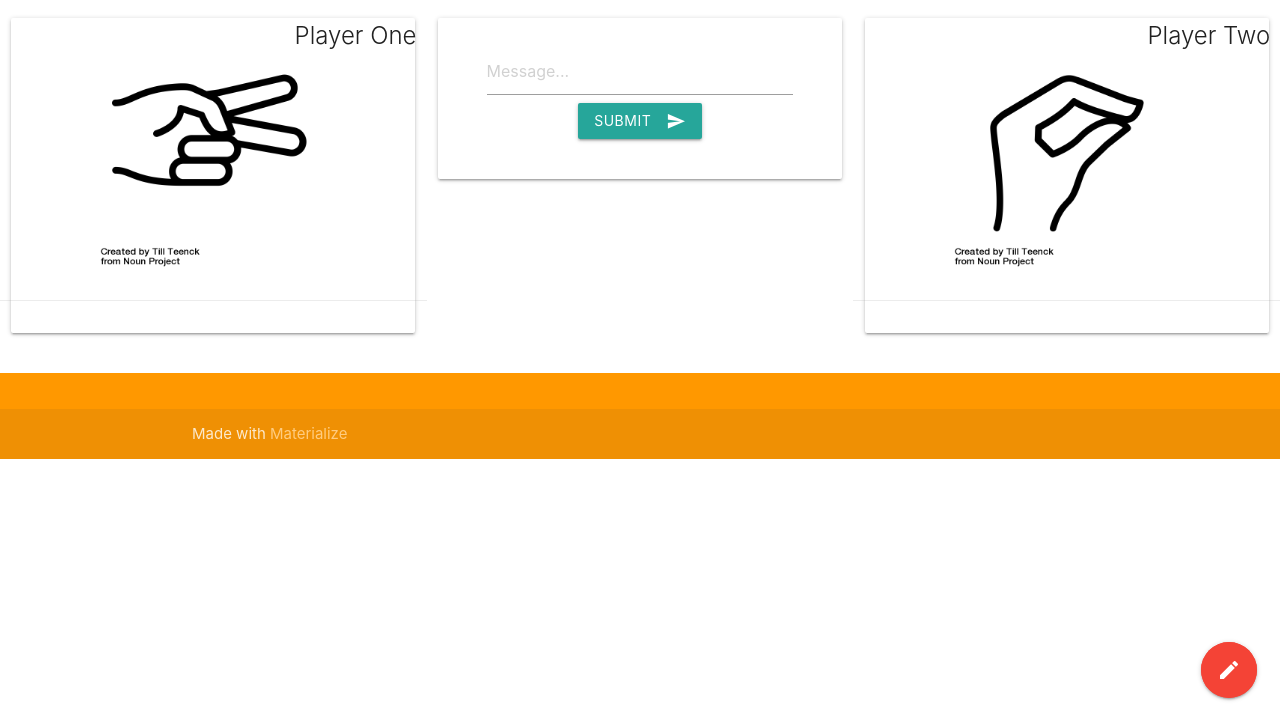
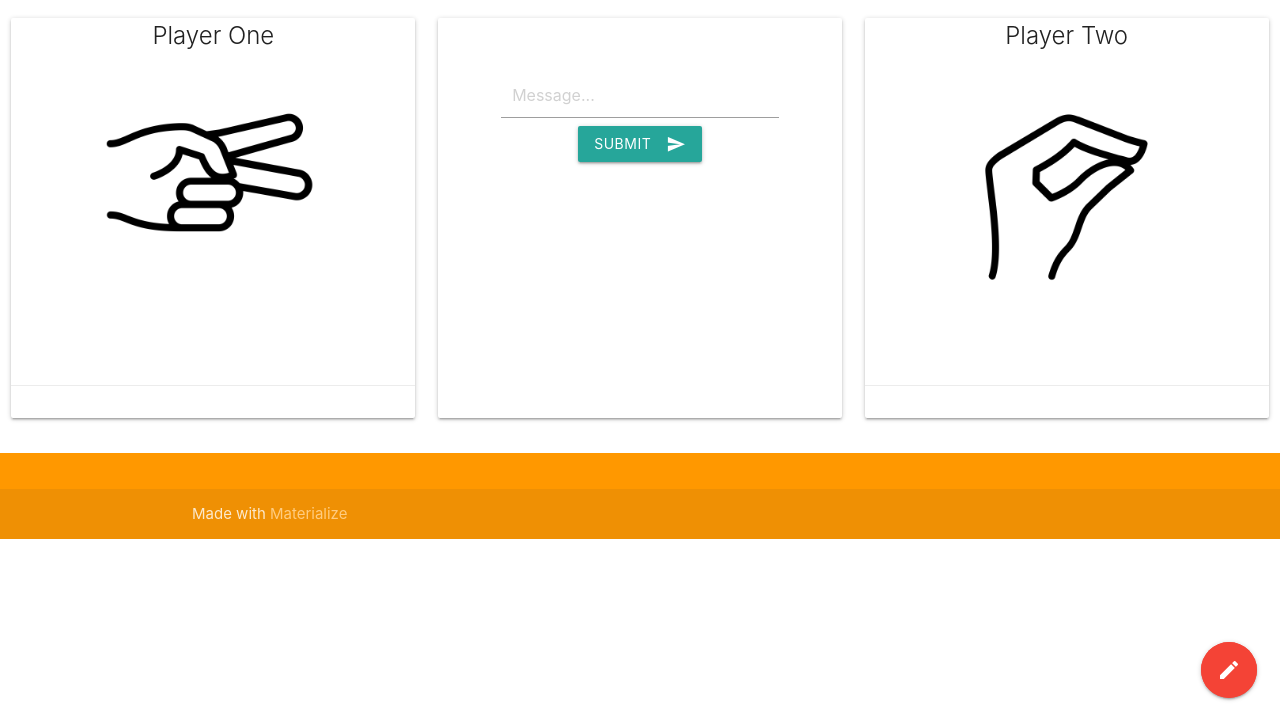
Before and after one commit to Code-JayS/rpsls, a plain HTML site: page index.html in a window 1280 px wide. Shown: the part 79-800 px from the top of the page. Drawn offline with nearby package versions, Linux system fonts and the light colour scheme; no server answers.

Commit message:
working chat

```diff
--- a/assets/javascript/firebase.js
+++ b/assets/javascript/firebase.js
@@ -313,15 +313,15 @@ database.ref().on("child_added", function (snapshot) {
     var chatName = snapshot.val().db_chatName;
     var chatText = snapshot.val().db_chatText;
 
-
         if (chatType === "player1") {
-        $("#chatLobby").prepend(chatName + ": " + chatText + '\n');
+            $("#chatLobby").prepend('<p>' + chatName + ": " + chatText + '</p>');
         }
         else if (chatType === "player2") {
-        $("#chatLobby").prepend(chatName + ": " + chatText + '\n');
+            $("#chatLobby").prepend('<p>' + chatName + ": " + chatText + '</p>');
         }
         else if (chatType === "none") {
-        $("#chatLobby").prepend(chatName + ": " + chatText + '\n');
+            $("#chatLobby").prepend('<p>' + chatName + ": " + chatText + '</p>');
+
     }
 });
 
--- a/index.html
+++ b/index.html
@@ -21,11 +21,12 @@
                 class="material-icons">gesture</i> Spock <i class="material-icons">emoji_people</i></h4>
         <div class="row center">
             <div class="col s6 m4">
-                <div class="card">
+                <div class="card medium">
                     <div class="row center">
-                            <span class="card-title" id = playerOneName>Player One</span>
+                        <span class="card-title" id=playerOneName>Player One</span>
+                        <div class="row center">
                             <div class="card-image col s8 push-s2">
-                            <img class="responsive-img" id = "playerOneImage" src="./assets/images/scissors.png">
+                                <img class="responsive-img" id="playerOneImage" src="./assets/images/scissors.png">
                             </div>
                         </div>
                         <div class="row center">
@@ -34,32 +35,35 @@
                         </div>
                     </div>
                 </div>
+            </div>
             <div class="col s6 m4">
-                <div class="card">
-                    <div class="row center">
-                        <div class="card-image col s8 push-s2">
-                            <div id = "playerInfo"></div>
+                <div class="card medium">
+                    <div class="card-content col s8 push-s2 m10 push-m1">
+                        <div id="playerInfo"></div>
                         <div class="row">
-                                <div class="input-field col s12">
+                            <div class="input-field col s10 push-s1">
                             </div>
                             <div class="row">
-                                    <div id = "chatLobby"></div>
-                                    <input id="messageInput" placeholder="Message..." />
-                                    <button class="btn waves-effect waves-light" type="submit" name="action"  id ="chatSubmit">Submit
+                                <input class="input-field col s10 push-s1" id="messageInput" placeholder="Message..." />
+                                <button class="btn waves-effect waves-light" type="submit" name="action"
+                                    id="chatSubmit">Submit
                                     <i class="material-icons right">send</i>
                                 </button>
                             </div>
                         </div>
+                        <div>
+                            <div id="chatLobby"></div>
                         </div>
                     </div>
                 </div>
             </div>
             <div class="col s6 m4">
-                    <div class="card">
+                <div class="card medium">
                     <div class="row center">
-                                <span class="card-title" id = playerTwoName>Player Two</span>
+                        <span class="card-title" id=playerTwoName>Player Two</span>
+                        <div class="row center">
                             <div class="card-image col s8 push-s2">
-                                <img class="responsive-img" id = "playerTwoImage" src="./assets/images/lizard.png">
+                                <img class="responsive-img" id="playerTwoImage" src="./assets/images/lizard.png">
                             </div>
                         </div>
                         <div class="row center">
@@ -70,37 +74,38 @@
                 </div>
             </div>
         </div>
-        <div class="fixed-action-btn" id = "allTheButtons">
+    </div>
+    <div class="fixed-action-btn" id="allTheButtons">
         <a class="btn-floating btn-large red pulse" id="toggle">
             <i class="large material-icons">mode_edit</i>
         </a>
         <ul>
             <li>
-                    <a class="btn-floating waves-effect waves-light red" id = "choice" data = "rock"
+                <a class="btn-floating waves-effect waves-light red" id="choice" data="rock"
                     style="opacity: 1; transform: scale(1) translateY(0px) translateX(0px);">
                     <i class="material-icons">terrain</i>
                 </a>
             </li>
             <li>
-                    <a class="btn-floating waves-effect waves-light yellow darken-1" id = "choice" data = "paper"
+                <a class="btn-floating waves-effect waves-light yellow darken-1" id="choice" data="paper"
                     style="opacity: 1; transform: scale(1) translateY(0px) translateX(0px);">
                     <i class="material-icons">library_books</i>
                 </a>
             </li>
             <li>
-                    <a class="btn-floating waves-effect waves-light green" id = "choice" data = "scissors"
+                <a class="btn-floating waves-effect waves-light green" id="choice" data="scissors"
                     style="opacity: 1; transform: scale(1) translateY(0px) translateX(0px);">
                     <i class="material-icons">content_cut</i>
                 </a>
             </li>
             <li>
-                    <a class="btn-floating waves-effect waves-light blue" id = "choice" data = "lizard"
+                <a class="btn-floating waves-effect waves-light blue" id="choice" data="lizard"
                     style="opacity: 1; transform: scale(1) translateY(0px) translateX(0px);">
                     <i class="material-icons">gesture</i>
                 </a>
             </li>
             <li>
-                    <a class="btn-floating waves-effect waves-light green" id = "choice" data = "spock"
+                <a class="btn-floating waves-effect waves-light green" id="choice" data="spock"
                     style="opacity: 1; transform: scale(1) translateY(0px) translateX(0px);">
                     <i class="material-icons">emoji_people</i>
                 </a>
@@ -114,9 +119,7 @@
     <footer class="page-footer orange">
         <div class="container">
             <div class="col l3 s12">
-                    <h5 class="white-text" id = "gameSplash" ></h5>
-
-                </div>
+                <h5 class="white-text" id="gameSplash"></h5>
             </div>
         </div>
         <div class="footer-copyright">
```
Lines whose indentation alone changed are shown as unchanged.
